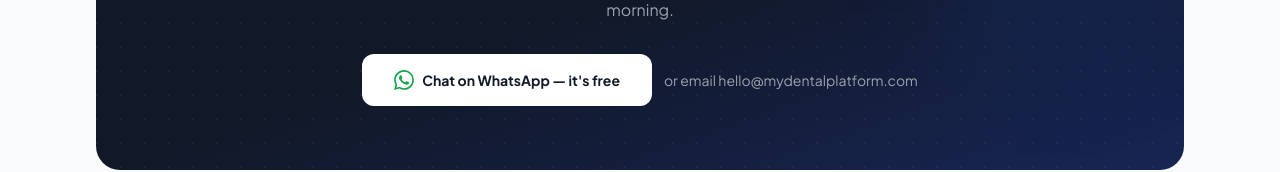
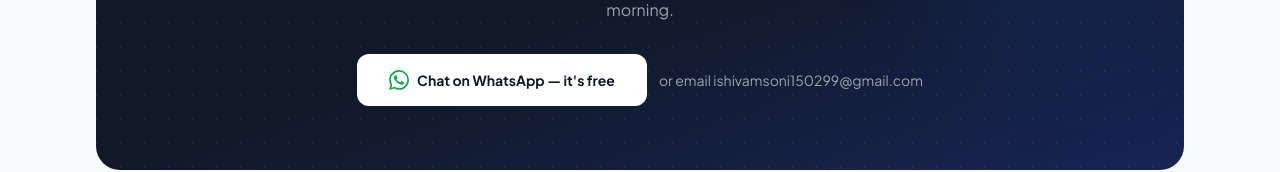
Before and after one commit to ishivamsoni150299/sneha-dental, an Angular app: page /business in a window 1280 px wide. Shown: the part 7101-7273 px from the top of the page. Built offline with nearby package versions, Linux system fonts and the light colour scheme; no server answers; the database is empty.

Commit message:
Update platform email to personal Gmail

```diff
--- a/src/app/features/business/platform-landing/platform-landing.component.ts
+++ b/src/app/features/business/platform-landing/platform-landing.component.ts
@@ -143,7 +143,7 @@ export class PlatformLandingComponent implements OnInit {
 
   // ── Replace with your real details ───────────────────────────────────────
   readonly devWhatsapp = '919140210648';
-  readonly devEmail    = 'hello@mydentalplatform.com';
+  readonly devEmail    = 'ishivamsoni150299@gmail.com';
   // ─────────────────────────────────────────────────────────────────────────
 
   clinicUrl(clinic: StoredClinic): string {
```
